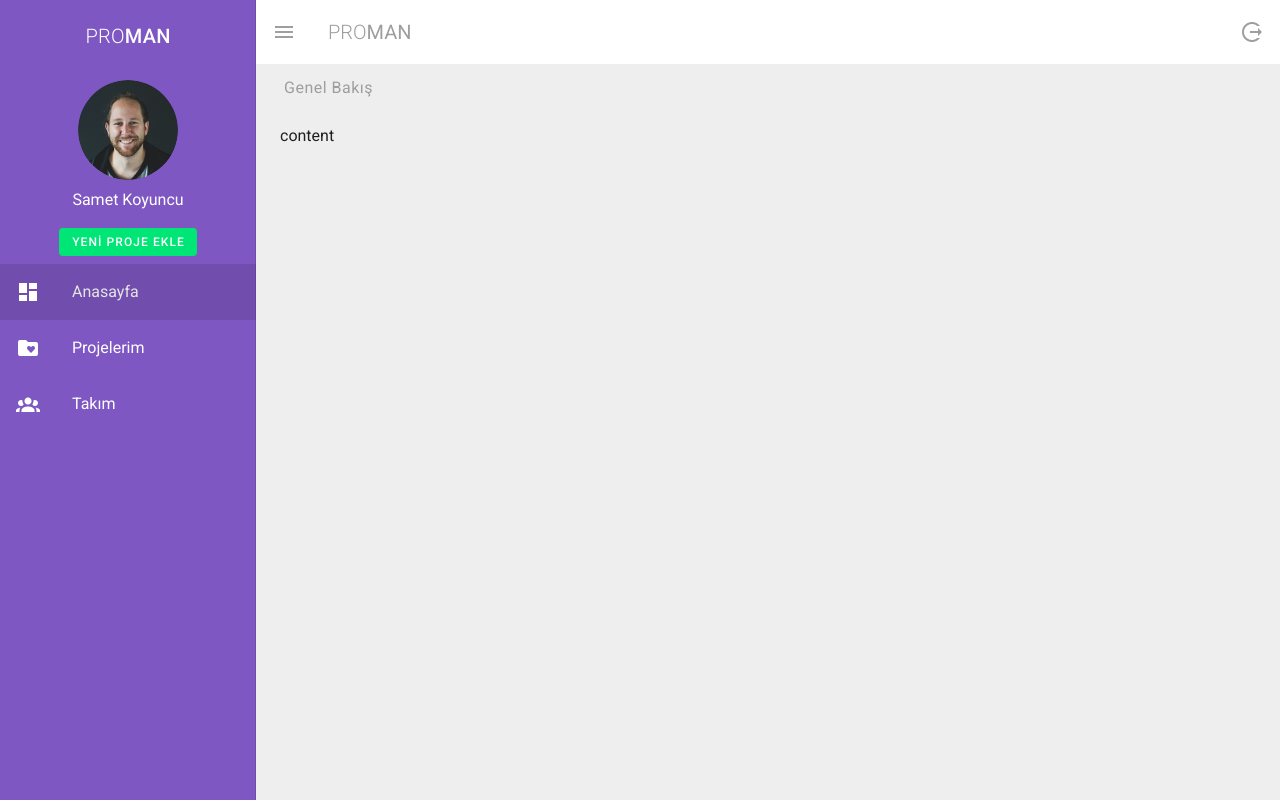
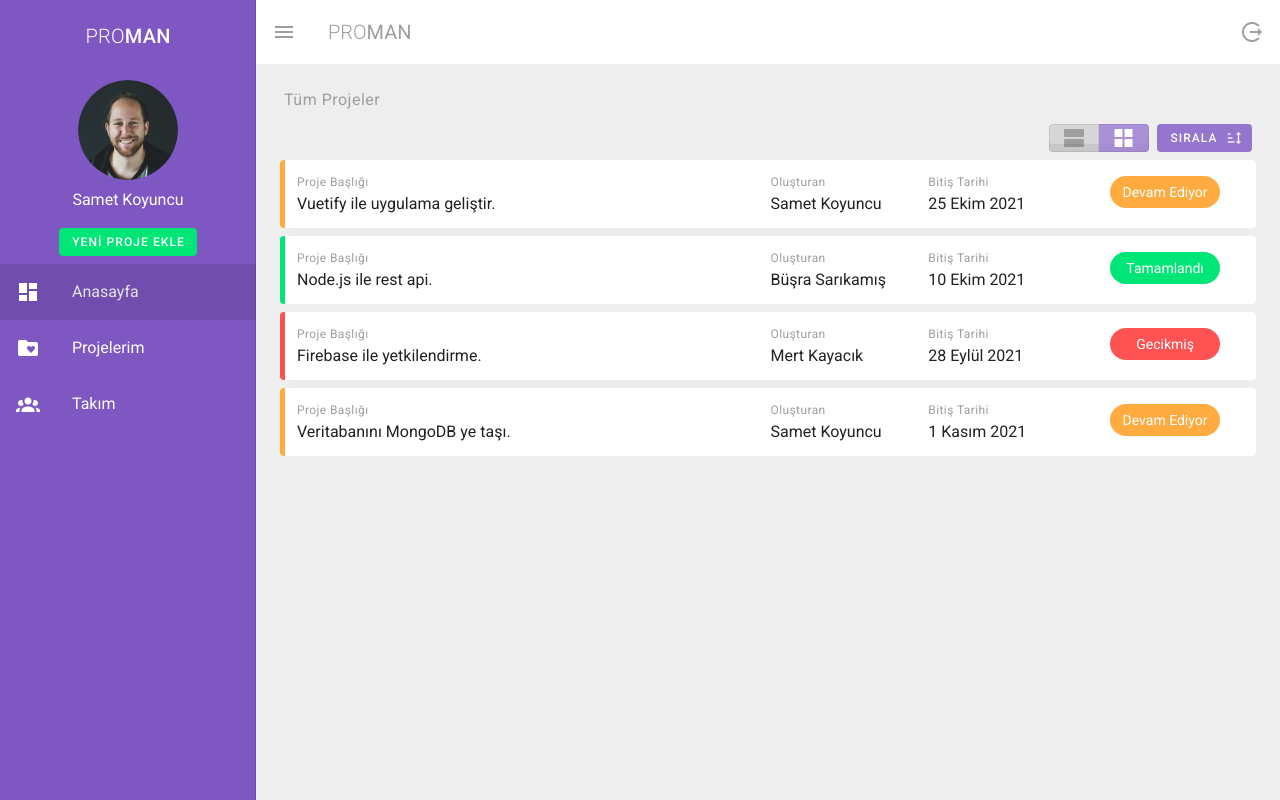
Before and after one commit to sametkoyuncu/project-manager-with-vuetify, a Vue app: page / in a window 1280 px wide. Built offline with nearby package versions, Linux system fonts and the light colour scheme.

Commit message:
Delete project view & move projects to dashboard

```diff
--- a/src/router/index.js
+++ b/src/router/index.js
@@ -1,7 +1,6 @@
 import Vue from 'vue'
 import VueRouter from 'vue-router'
 import Dashboard from '../views/Dashboard.vue'
-import Projects from '../views/Projects.vue'
 import MyProjects from '../views/MyProjects.vue'
 import Team from '../views/Team.vue'
 
@@ -12,11 +11,6 @@ const routes = [
     path: '/',
     name: 'dashboard',
     component: Dashboard,
-  },
-  {
-    path: '/projects',
-    name: 'projects',
-    component: Projects,
   },
   {
     path: '/my-projects',
--- a/src/views/Dashboard.vue
+++ b/src/views/Dashboard.vue
@@ -1,12 +1,211 @@
 <template>
-  <div class="projects">
-    <h1 class="body-1 grey--text ml-4">Genel Bakış</h1>
-    <v-container class="my-3"> content </v-container>
+  <div class="dashboard">
+    <h1 class="body-1 grey--text my-3 ml-4">Tüm Projeler</h1>
+    <v-container class="my-3">
+      <v-layout row class="mx-1">
+        <v-spacer></v-spacer>
+        <v-btn-toggle
+          v-model="toggle"
+          dense
+          class="mr-2"
+          style="max-height: 20px !important"
+        >
+          <v-btn small color="deep-purple lighten-2" :disabled="toggle === 0">
+            <v-icon class="white--text">mdi-view-agenda</v-icon>
+          </v-btn>
+
+          <v-btn small color="deep-purple lighten-2" :disabled="toggle === 1">
+            <v-icon class="white--text">mdi-view-grid</v-icon>
+          </v-btn>
+        </v-btn-toggle>
+        <v-menu offset-y>
+          <template v-slot:activator="{ on, attrs }">
+            <v-btn
+              depressed
+              color="deep-purple lighten-2"
+              class="mb-5"
+              dark
+              small
+              v-bind="attrs"
+              v-on="on"
+            >
+              Sırala
+              <v-icon right small>mdi-sort</v-icon>
+            </v-btn>
+          </template>
+          <v-list>
+            <v-list-item v-for="(item, index) in items" :key="index" link>
+              <v-list-item-title @click="sortBy(item.prop)">{{
+                item.title
+              }}</v-list-item-title>
+            </v-list-item>
+          </v-list>
+        </v-menu>
+      </v-layout>
+
+      <div
+        v-show="toggle == 0"
+        v-for="(project, index) in projects"
+        :key="index"
+      >
+        <v-card flat class="pa-3 mb-2">
+          <v-layout row wrap :class="`pa-3 project ${project.status}`">
+            <v-flex xs12 md6>
+              <div class="caption grey--text">Proje Başlığı</div>
+              <div>{{ project.title }}</div>
+            </v-flex>
+            <v-flex xs6 sm4 md2>
+              <div class="caption grey--text">Oluşturan</div>
+              <div>{{ project.person }}</div>
+            </v-flex>
+            <v-flex xs6 sm4 md2>
+              <div class="caption grey--text">Bitiş Tarihi</div>
+              <div>{{ project.due }}</div>
+            </v-flex>
+            <v-flex xs2 sm4 md2>
+              <!-- <div class="caption grey--text">Durum</div> -->
+              <div class="my-1 text-center">
+                <v-chip
+                  :color="`${getChipColor(project.status)}`"
+                  class="white--text justify-center"
+                  style="min-width: 110px !important"
+                  >{{ getProjectStatus(project.status) }}
+                </v-chip>
+              </div>
+            </v-flex>
+          </v-layout>
+        </v-card>
+      </div>
+
+      <!-- $$$$ -->
+      <div v-show="toggle == 1">
+        <v-layout row wrap>
+          <v-flex
+            xs12
+            sm6
+            md4
+            lg3
+            v-for="(project, index) in projects"
+            :key="index"
+          >
+            <v-card
+              flat
+              class="ma-2"
+              min-height="250px"
+              :class="`project ${project.status}`"
+            >
+              <v-card-title>
+                <div class="caption grey--text">
+                  Bitiş Tarihi: {{ project.due }}
+                </div>
+                <div>{{ project.title }}</div>
+              </v-card-title>
+              <v-card-text>
+                <div class="caption grey--text">Açıklama</div>
+                <div class="body-1">
+                  {{ project.content }}
+                </div>
+              </v-card-text>
+              <v-card-actions class="justify-center">
+                <div class="text-center mb-2">
+                  <v-chip
+                    small
+                    :color="`${getChipColor(project.status)}`"
+                    class="white--text justify-center"
+                    style="min-width: 110px !important"
+                    >{{ getProjectStatus(project.status) }}
+                  </v-chip>
+                </div>
+              </v-card-actions>
+            </v-card>
+          </v-flex>
+        </v-layout>
+      </div>
+    </v-container>
   </div>
 </template>
 
 <script>
 export default {
   name: 'dashboard',
+  data() {
+    return {
+      toggle: 0,
+      projects: [
+        {
+          title: 'Vuetify ile uygulama geliştir.',
+          person: 'Samet Koyuncu',
+          due: '25 Ekim 2021',
+          status: 'ongoing',
+          content:
+            'Lorem ipsum dolor sit amet consectetur adipisicing elit. Veritatis, nostrum molestiae? Tempore tempora incidunt eius eveniet ratione ducimus, iure, maiores, quis assumenda numquam earum totam nisi consequatur accusantium provident aperiam?',
+        },
+        {
+          title: 'Node.js ile rest api.',
+          person: 'Büşra Sarıkamış',
+          due: '10 Ekim 2021',
+          status: 'complete',
+          content:
+            'Lorem ipsum dolor sit amet consectetur adipisicing elit. Veritatis, nostrum molestiae? Tempore tempora incidunt eius eveniet ratione ducimus, iure, maiores, quis assumenda numquam earum totam nisi consequatur accusantium provident aperiam?',
+        },
+        {
+          title: 'Firebase ile yetkilendirme.',
+          person: 'Mert Kayacık',
+          due: '28 Eylül 2021',
+          status: 'overdue',
+          content:
+            'Lorem ipsum dolor sit amet consectetur adipisicing elit. Veritatis, nostrum molestiae? Tempore tempora incidunt eius eveniet ratione ducimus, iure, maiores, quis assumenda numquam earum totam nisi consequatur accusantium provident aperiam?',
+        },
+        {
+          title: 'Veritabanını MongoDB ye taşı.',
+          person: 'Samet Koyuncu',
+          due: '1 Kasım 2021',
+          status: 'ongoing',
+          content:
+            'Lorem ipsum dolor sit amet consectetur adipisicing elit. Veritatis, nostrum molestiae? Tempore tempora incidunt eius eveniet ratione ducimus, iure, maiores, quis assumenda numquam earum totam nisi consequatur accusantium provident aperiam?',
+        },
+      ],
+      items: [
+        { title: 'Başlığa göre', prop: 'title' },
+        {
+          title: 'Kullanıcıya göre',
+          prop: 'person',
+        },
+        {
+          title: 'Bitiş tarihine göre',
+          prop: 'due',
+        },
+      ],
+    }
+  },
+  methods: {
+    getChipColor(color) {
+      if (color == 'complete') return 'green accent-3'
+      else if (color == 'ongoing') return 'orange accent-2'
+      else if (color == 'overdue') return 'red accent-2'
+    },
+    getProjectStatus(status) {
+      if (status == 'complete') return 'Tamamlandı'
+      else if (status == 'ongoing') return 'Devam Ediyor'
+      else if (status == 'overdue') return 'Gecikmiş'
+    },
+    sortBy(prop) {
+      this.projects.sort((a, b) => (a[prop] < b[prop] ? -1 : 1))
+    },
+  },
 }
 </script>
+
+<style>
+.project.complete {
+  border-left: 5px solid #00e676;
+}
+
+.project.ongoing {
+  border-left: 5px solid #ffab40;
+}
+
+.project.overdue {
+  border-left: 5px solid #ff5252;
+}
+</style>
```
Also changed, not shown: 1 other file (tests, documents, lock files or other folders).
